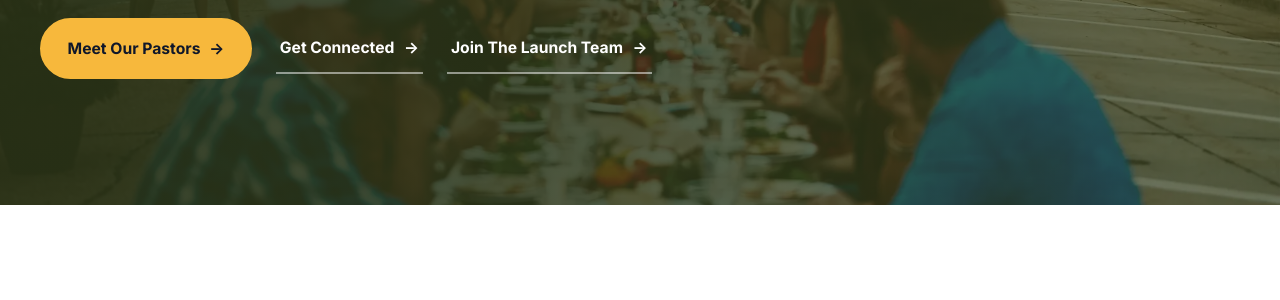
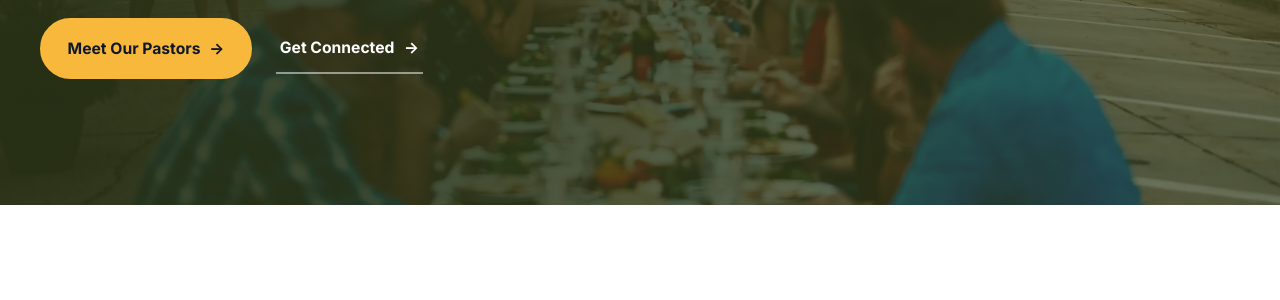
Before and after one commit to isaach3lms/journey-church, a website: page index.html in a window 1280 px wide. Shown: the part 499-799 px from the top of the page. Drawn offline with Linux system fonts and the light colour scheme.

Commit message:
Remove launch team button from hero

```diff
--- a/index.html
+++ b/index.html
@@ -56,7 +56,6 @@
         <div class="btns">
           <a class="btn" href="/our-pastors/">Meet Our Pastors <span class="arw" aria-hidden="true">&rarr;</span></a>
           <a class="tlink" href="/connect/">Get Connected <span class="arw" aria-hidden="true">&rarr;</span></a>
-          <a class="tlink" href="/serve-with-us/">Join The Launch Team <span class="arw" aria-hidden="true">&rarr;</span></a>
         </div>
       </div>
     </div>
```
